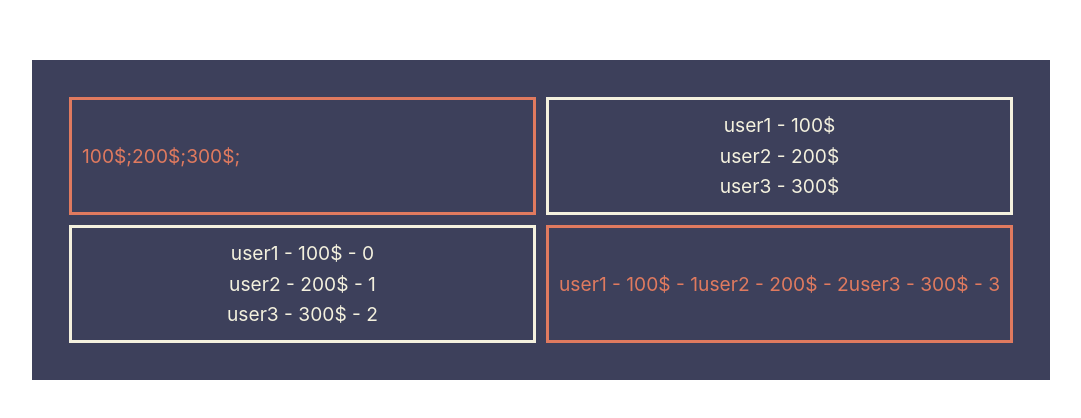
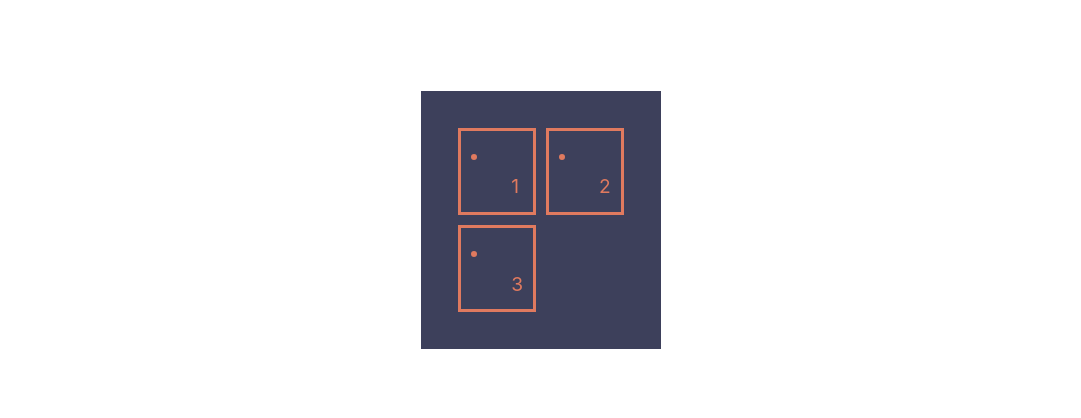
Before and after one commit to MakerAVGN/Vue3Base, a Vue app in the folder vue-project/: page / in a window 1280 px wide. Shown: the part 180-598 px from the top of the page, without its empty margins (99-1180 px from the left). Built offline with nearby package versions, Linux system fonts and the light colour scheme.

Commit message:
Перебор группы тегов в Vue

```diff
--- a/vue-project/src/App.vue
+++ b/vue-project/src/App.vue
@@ -2,11 +2,9 @@
 export default {
   data() {
     return {
-      data: {
-        user1: '100$',
-        user2: '200$',
-        user3: '300$',
-      }
+
+        items: [1, 2, 3],
+
     }
   },
   methods: {
@@ -14,22 +12,16 @@ export default {
 }
 </script>
 <template>
-  	<div class="a">
-      <p v-for="elem in data">
-      {{ elem }}; </p>
-    </div>
+ <template v-for="elem in arr">
+		<p>{{ elem }}</p>
+		<hr>
+	</template>
 
-    <div class="b">
-      <p v-for="(elem,key) in data" >
-      {{ key }} - {{ elem }}</p>
-    </div>
+    <li class="a" v-for="elem in items">
+        <ul>
+         {{ elem }}
+        </ul>
+      </li>
+      <br>
 
-    <div class="b">
-      <p v-for="(elem,key, index) in data" >
-      {{ key }} - {{ elem }} - {{ index }}</p>
-    </div>
-    <div class="a">
-        <p v-for="(elem, key, index) in data" >
-        {{ key }} - {{ elem }} - {{ index + 1 }}</p>
-      </div>
 </template>
--- a/vue-project/src/assets/main.css
+++ b/vue-project/src/assets/main.css
@@ -44,6 +44,7 @@ div {
 
 .a {
   border: 3px solid #e07a5f;
+  flex-direction: column;
   margin: 5px;
   padding: 10px;
   align-items: center;
@@ -53,8 +54,8 @@ div {
 .b {
   border: 3px solid #f4f1de;
   flex-direction: column;
-  text-align: center;
   margin: 5px;
   padding: 10px;
+  align-items: center;
   color: #f4f1de;
 }
```
